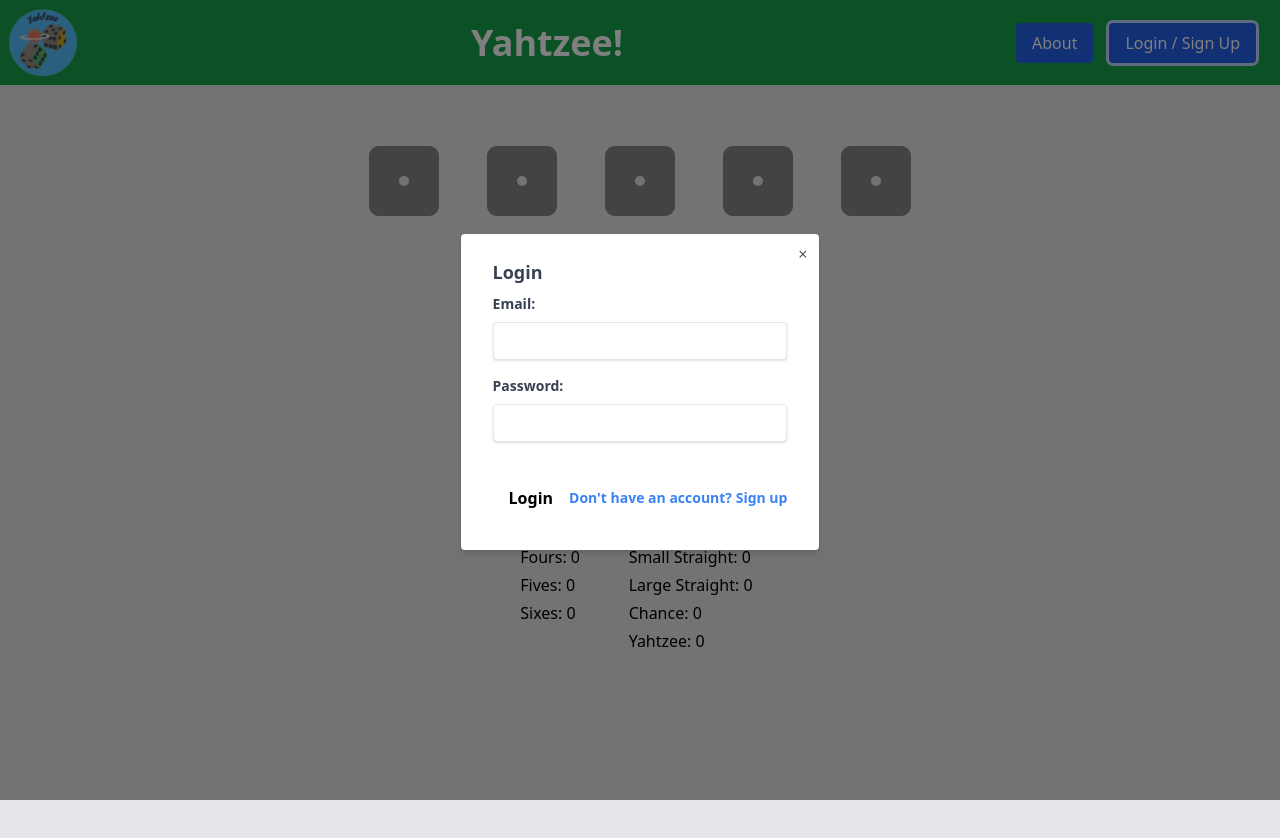
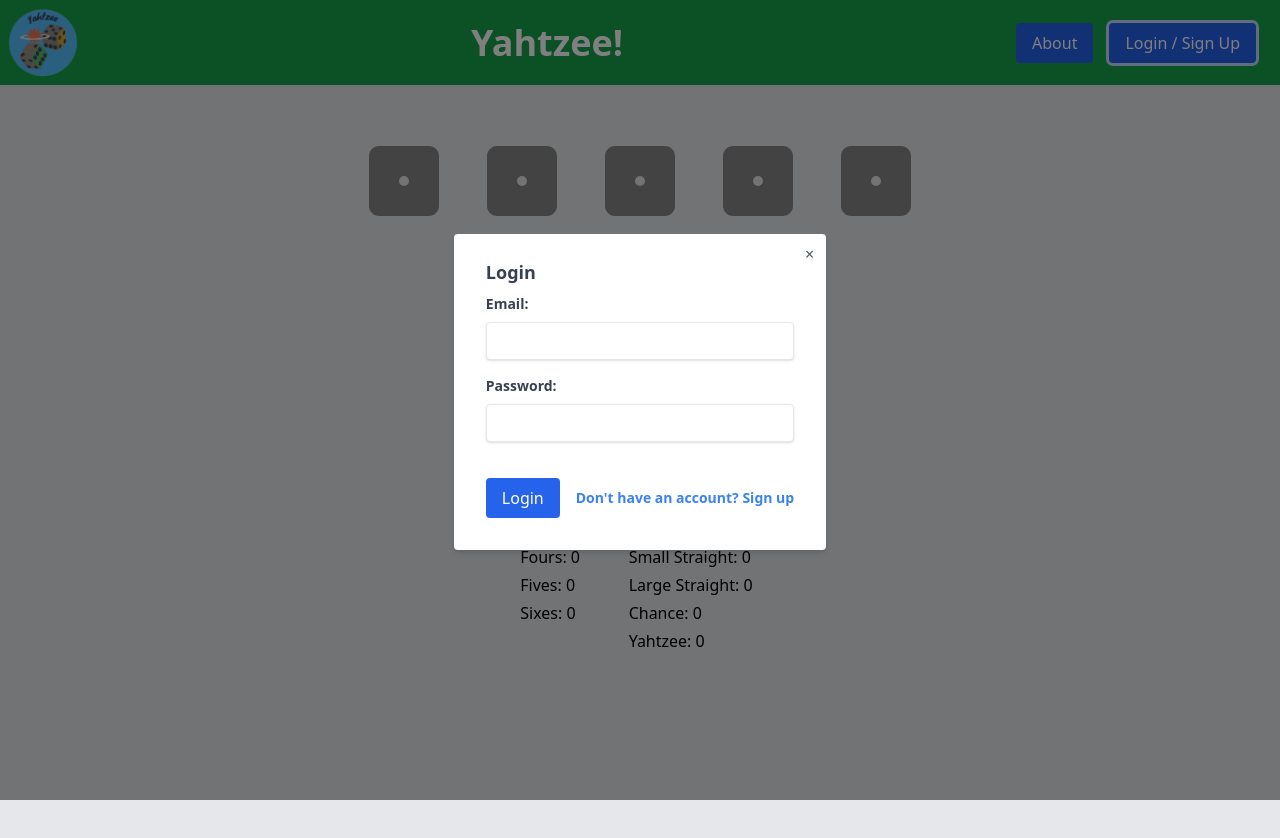
Before and after one commit to HOOLAHAN/yahtzee, a React (Create React App) app: page / in a window 1280 px wide. Both pictures are taken after a click on the button "Login / Sign Up". Shown: the top 838 px of the page. Built offline with nearby package versions, Linux system fonts and the light colour scheme; no server answers; what aws-amplify would draw is missing.

Commit message:
updated button appearance in modal forms to match app style

```diff
--- a/src/components/EmailVerificationForm.tsx
+++ b/src/components/EmailVerificationForm.tsx
@@ -31,7 +31,7 @@ const EmailVerificationForm: React.FC<{ userEmail: string; onVerified: () => voi
           value={verificationCode}
           onChange={(e) => setVerificationCode(e.target.value)}
           required
-          className="shadow appearance-none border rounded w-full py-2 px-3 text-gray-700 leading-tight focus:outline-none focus:shadow-outline"
+          className="transition duration-300 ease-in-out transform hover:scale-105 py-2 px-4 bg-blue-600 text-white rounded hover:bg-blue-700 focus:ring focus:ring-blue-200 mr-4"
         />
       </div>
       <button type="submit" className="bg-blue-500 hover:bg-blue-700 text-white font-bold py-2 px-4 rounded focus:outline-none focus:shadow-outline">
--- a/src/components/LoginForm.tsx
+++ b/src/components/LoginForm.tsx
@@ -52,7 +52,7 @@ const LoginForm: React.FC<{ onSwitch: () => void, onClose: () => void }> = ({ on
         />
       </div>
       <div className="flex items-center justify-between">
-        <button type="submit" className="bg-blue-500 hover:bg-blue-700 text-black font-bold py-2 px-4 rounded focus:outline-none focus:shadow-outline">
+        <button type="submit" className="transition duration-300 ease-in-out transform hover:scale-105 py-2 px-4 bg-blue-600 text-white rounded hover:bg-blue-700 focus:ring focus:ring-blue-200 mr-4">
           Login
         </button>
         <button type="button" onClick={onSwitch} className="inline-block align-baseline font-bold text-sm text-blue-500 hover:text-blue-800">
--- a/src/components/SignUpForm.tsx
+++ b/src/components/SignUpForm.tsx
@@ -68,7 +68,7 @@ const SignUpForm: React.FC<SignUpFormProps> = ({ onSwitch, onSignUpSuccess }) =>
         />
       </div>
       <div className="flex items-center justify-between">
-        <button type="submit" className="bg-blue-500 hover:bg-blue-700 text-white font-bold py-2 px-4 rounded focus:outline-none focus:shadow-outline">
+        <button type="submit" className="transition duration-300 ease-in-out transform hover:scale-105 py-2 px-4 bg-blue-600 text-white rounded hover:bg-blue-700 focus:ring focus:ring-blue-200 mr-4">
           Sign Up
         </button>
         <button type="button" onClick={onSwitch} className="inline-block align-baseline font-bold text-sm text-blue-500 hover:text-blue-800">
```
